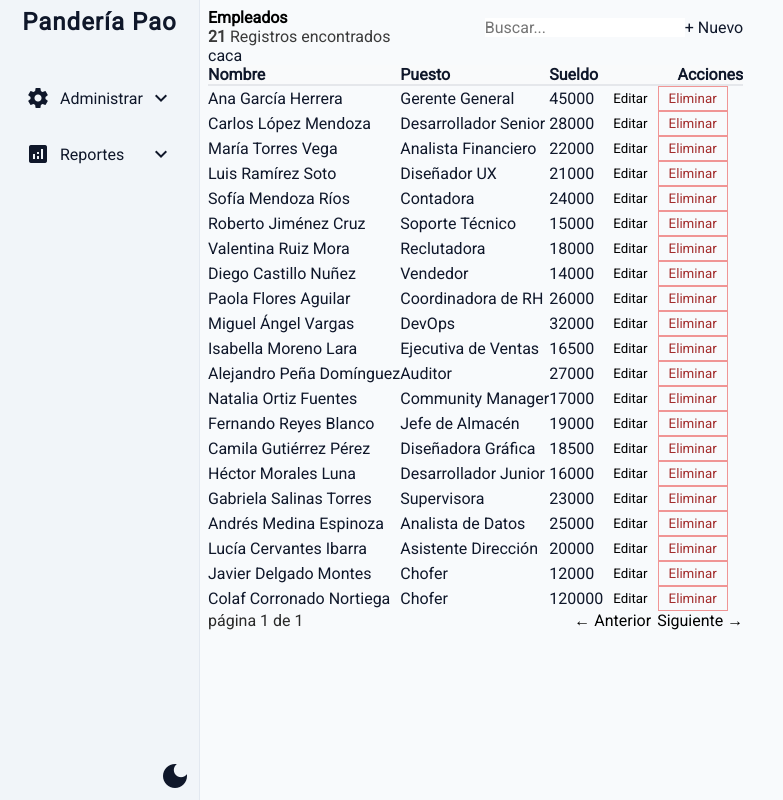
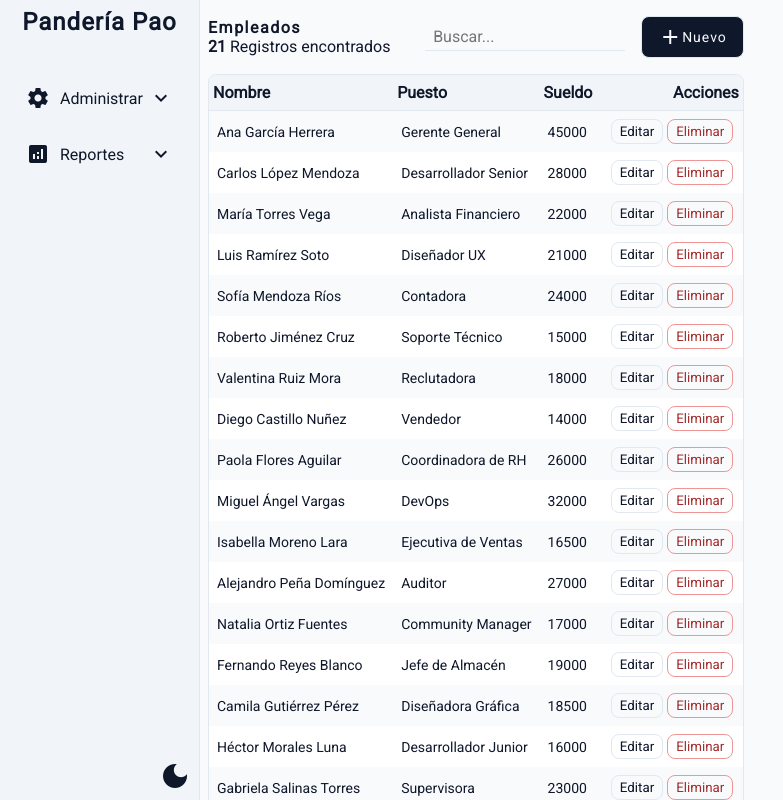
Before and after one commit to FLeyva18/clever-heisenberg, a Vue app: page /home/employees in a window 1280 px wide. Shown: the top 800 px of the page, without its empty margins (0-783 px from the left). Built offline with nearby package versions, Linux system fonts and the light colour scheme; a web font is replaced by a local one.

Commit message:
Modified some component styles

```diff
--- a/src/assets/global.css
+++ b/src/assets/global.css
@@ -65,31 +65,6 @@
   }
 }
 
-/* Configuraciones base de buena práctica */
-* {
-  box-sizing: border-box;
-  padding: 0;
-  margin: 0;
-  font-family: roboto, system-ui, sans-serif;
-}
-
-body {
-  background-color: var(--color-bg);
-  color: var(--color-text);
-}
-
-h1 {
-  font-size: var(--gd-title);
-}
-
-h3 {
-  font-size: var(--sm-title);
-}
-
-p {
-  font-size: var(--txt);
-}
-
 .dark {
   --color-bg: #0f172a;
   --color-surface: #1e293b;
--- a/src/assets/styles.css
+++ b/src/assets/styles.css
@@ -1,3 +1,28 @@
+/* Configuraciones base de buena práctica */
+* {
+  box-sizing: border-box;
+  padding: 0;
+  margin: 0;
+  font-family: roboto, system-ui, sans-serif;
+}
+
+body {
+  background-color: var(--color-bg);
+  color: var(--color-text);
+}
+
+h1 {
+  font-size: var(--gd-title);
+}
+
+h3 {
+  font-size: var(--sm-title);
+}
+
+p {
+  font-size: var(--txt);
+}
+
 button[type="submit"] {
   border: none;
   background: var(--color-primary);
@@ -15,7 +40,27 @@ button[type="submit"]:hover {
   border: none;
   outline: none;
   background: var(--color-primary-hover);
-  transition: background 0.2s;
+}
+
+input[type="text"] {
+  border: none;
+  border-bottom: var(--border-st);
+  font-size: var(--txt);
+  padding: 4px 0 4px 8px;
+  background: none;
+}
+
+a {
+  text-decoration: none;
+  color: var(--color-text);
+}
+
+button {
+  border: var(--border-thin);
+  background: none;
+  padding: 4px 8px;
+  border-radius: var(--radious);
+  cursor: pointer;
 }
 
 @media (min-width: 768px) {
--- a/src/components/DataTable.vue
+++ b/src/components/DataTable.vue
@@ -77,8 +77,8 @@ const props = defineProps<Props>();
 <style scoped>
 
 .table-body {
-  border: var(--set-border-thin);
-  border-radius: var(--radius-lg) var(--radius-lg) 0 0;
+  border: var(--border-md);
+  border-radius: 8px 8px 0 0;
   overflow: hidden;
 }
 
@@ -89,41 +89,38 @@ const props = defineProps<Props>();
 }
 
 .table-body table thead{
-  background: #f9fafb;
-  font-size: var(--text-base);
-  border-bottom: 2px solid #e5e7eb;
+  background: var(--color-surface-2);
+  font-size: var(--txt);
+  border-bottom: var(--border-thin);
 }
 
 .table-body table thead th, td {
-  cursor:default ;
-  padding: var(--space-2);
+  cursor: default;
+  padding: 8px 4px;
 }
 
 .table-body table tbody td {
-  padding: var(--space-1);
-  font-size: var(--text-sm);
+  padding: 8px;
+  font-size: 14px;
 }
 
 .table-body table tbody tr:nth-child(even) {
-  background: var(--color-emphasis);
+  background: var(--color-surface);
 }
 
 .table-body table tbody tr:hover {
-  background: var(--color-hover-element);
+  background: var(--color-surface-2);
   transition: background 0.2s;
 }
 
 .action-buton-set {
   display: flex;
-  gap: var(--space-2);
+  gap: 4px;
 }
 
 .action-buton-set button{
-  background: none;
-  border: solid 0.5px var(--color-border-thin);
-  padding: 4px 10px;
-  border-radius: var(--radius-md);
-  cursor: pointer;
+  border: var(--border-st);
+  color: var(--color-text);
 }
 
 .action-buton-set .btn-delete{
@@ -137,19 +134,19 @@ th:last-child, td:last-child {
 }
 
 .table-footer {
-  border: var(--set-border-thin);
-  border-radius: 0 0 var(--radius-lg) var(--radius-lg);
+  border: var(--border-thin);
+  border-radius: 0 0 8px 8px;
   border-top: 0;
   display: flex;
   align-items: center;
   justify-content: space-between;
-  padding: var(--space-2);
-  background: var(--color-emphasis);
+  padding: 8px;
+  background: var(--color-bg);
 }
 
 .table-footer p {
-  font-size: var(--text-sm);
-  color: #2a2a2a;
+  font-size: 12px;
+  color: var(--color-text);
 }
 
 .table-footer .button-set {
@@ -159,26 +156,25 @@ th:last-child, td:last-child {
 }
 
 .table-footer .button-set button{
+  color: var(--color-text);
   display: flex;
   align-items: center;
   justify-content: center;
   background: none;
   outline: none;
-  border: solid 0.5px var(--color-border-default);
-  height: var(--height-xs);
-  padding: var(--space-3);
-  border-radius: var(--radius-md);
-  font-size: var(--text-sm);
+  border: var(--border-thin);
+  padding: 4px 16px;
+  border-radius: var(--radious);
+  font-size: 14px;
   cursor: pointer;
 }
 .table-footer .button-set button:hover {
-  background: var(--button-color-emphasis);
-  color: var(--buttontxt-color-emphasis);
+  background: var(--color-text);
+  color: var(--color-bg);
   transition: all 0.2s;
 }
 
 .table-footer .button-set button:active {
-  transform: scale(0.94);
   outline: none;
 }
 </style>
--- a/src/components/ui/ViewHeader.vue
+++ b/src/components/ui/ViewHeader.vue
@@ -28,7 +28,7 @@ withDefaults(defineProps<ViewHeaderProps>(), {
         placeholder="Buscar..."
         :disabled="disabled"
       />
-      <button :disabled="disabled">+ Nuevo</button>
+      <button :disabled="disabled"><span class="material-icons">add</span> Nuevo</button>
     </div>
   </div>
 </template>
@@ -43,12 +43,11 @@ withDefaults(defineProps<ViewHeaderProps>(), {
 }
 
 .employees-header .header-title h2 {
-  color: #000000;
-  font-size: var(--text-md);
+  font-size: var(--txt);
+  letter-spacing: 1.5px;
 }
 
 .employees-header .header-title p {
-  color: #3a3a3a;
   font-weight: var(--weight-emphasis);
   font-size: var(--text-base);
 }
@@ -58,34 +57,28 @@ withDefaults(defineProps<ViewHeaderProps>(), {
   align-items: center;
   justify-content: space-between;
   flex-wrap: wrap;
-  gap: var(--space-4);
+  gap: 16px;
 }
 
 .employees-header .header-tools input[type="text"] {
-  font-size: var(--text-sm);
-  padding: 0 var(--space-3);
-  border-radius: var(--radius-md);
-  border: var(--set-border-thin);
-  height: var(--height-sm);
   min-width: 200px;
 }
 
 .employees-header .header-tools input[type="text"]:focus {
-  border: var(--set-border-thin);
+  border: var(--border-st);
   outline: none;
-  box-shadow: 0 0 5px rgba(25, 154, 228, 0.651);
-  transition: box-shadow 0.2s;
+  color: var(--color-text);
 }
 
 .employees-header .header-tools button {
-  height: var(--height-sm);
-  font-size: var(--text-sm);
-  border: none;
-  cursor: pointer;
-  padding: 0 var(--space-3);
-  background: var(--button-color-emphasis);
-  color: var(--buttontxt-color-emphasis);
-  border-radius: var(--radius-md);
+  background: var(--color-text);
+  color: var(--color-bg);
+  font-size: 14px;
+  padding: 8px 16px;
+  letter-spacing: 1px;
+  display: flex;
+  align-items: center;
+  justify-content: space-between;
 }
 
 .employees-header .header-tools button:active {
--- a/src/views/EmployeesView.vue
+++ b/src/views/EmployeesView.vue
@@ -21,25 +21,24 @@ const columns: COLS[] = [
 </script>
 
 <template>
-  <view-header
+  <div class="employees-component">
+
+    <view-header
     title="Empleados"
     :registers="registers"
     :disabled="false"
     class="employees-header"
-  />
-  caca
+    />
 
-  <data-table :headers="columns" :items="employees" class="table-component" />
+    <data-table :headers="columns" :items="employees" class="table-component" />
+  </div>
 </template>
 
 <style scoped>
-.employees-header {
-  margin: var(--space-3);
-  padding: var(--space-1);
-}
-
-.table-component {
-  margin: var(--space-3);
-  padding: var(--space-1);
+.employees-component{
+  margin-top: 8px;
+  display: flex;
+  flex-direction: column;
+  gap: 16px;
 }
 </style>
```
